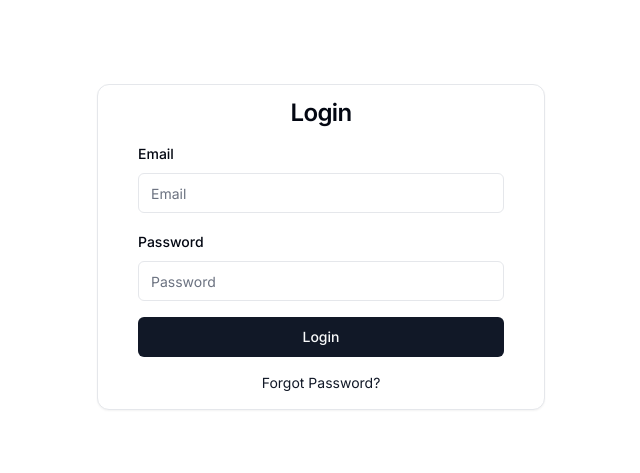
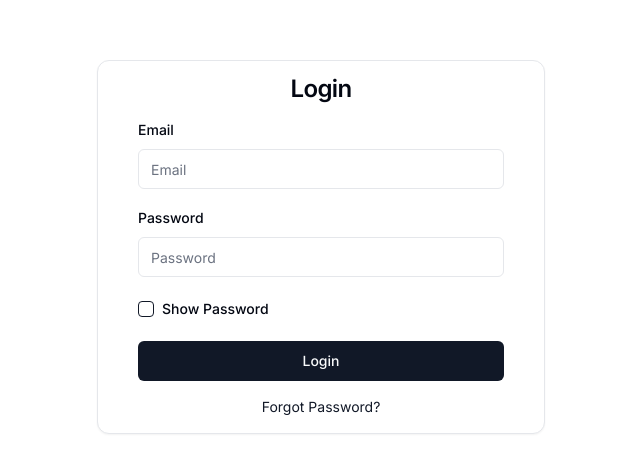
Before and after one commit to ashishxcode/next-auth, a Next.js app: page /login in a window 1280 px wide. Shown: the part 153-626 px from the top of the page, without its empty margins (319-959 px from the left). Built offline with nearby package versions, Linux system fonts and the light colour scheme.

Commit message:
CI : adding show password checkbox

```diff
--- a/src/app/login/page.tsx
+++ b/src/app/login/page.tsx
@@ -1,6 +1,6 @@
 'use client';
 
-import React from 'react';
+import React, { useState } from 'react';
 import Link from 'next/link';
 import { useRouter } from 'next/navigation';
 import * as z from 'zod';
@@ -17,6 +17,7 @@ import {
 	FormDescription,
 } from '@/components/ui/form';
 import { Input } from '@/components/ui/input';
+import { Checkbox } from '@/components/ui/checkbox';
 import { toast } from 'react-hot-toast';
 import axios from 'axios';
 
@@ -26,6 +27,7 @@ const loginSchema = z.object({
 });
 
 const LoginPage = () => {
+	const [showPassword, setShowPassword] = useState(false);
 	const router = useRouter();
 
 	const form = useForm<z.infer<typeof loginSchema>>({
@@ -88,7 +90,7 @@ const LoginPage = () => {
 										<FormLabel htmlFor='password'>Password</FormLabel>
 										<FormControl>
 											<Input
-												type='password'
+												type={showPassword ? 'text' : 'password'}
 												placeholder='Password'
 												{...field}
 											/>
@@ -101,6 +103,16 @@ const LoginPage = () => {
 									</FormItem>
 								)}
 							/>
+							<div className='flex items-center space-x-2 py-2'>
+								<Checkbox
+									id='showPassword'
+									checked={showPassword}
+									onCheckedChange={() => setShowPassword(!showPassword)}
+								/>
+								<FormLabel htmlFor='showPassword' className='cursor-pointer'>
+									Show Password
+								</FormLabel>
+							</div>
 							<FormItem>
 								<FormControl>
 									<Button
```
